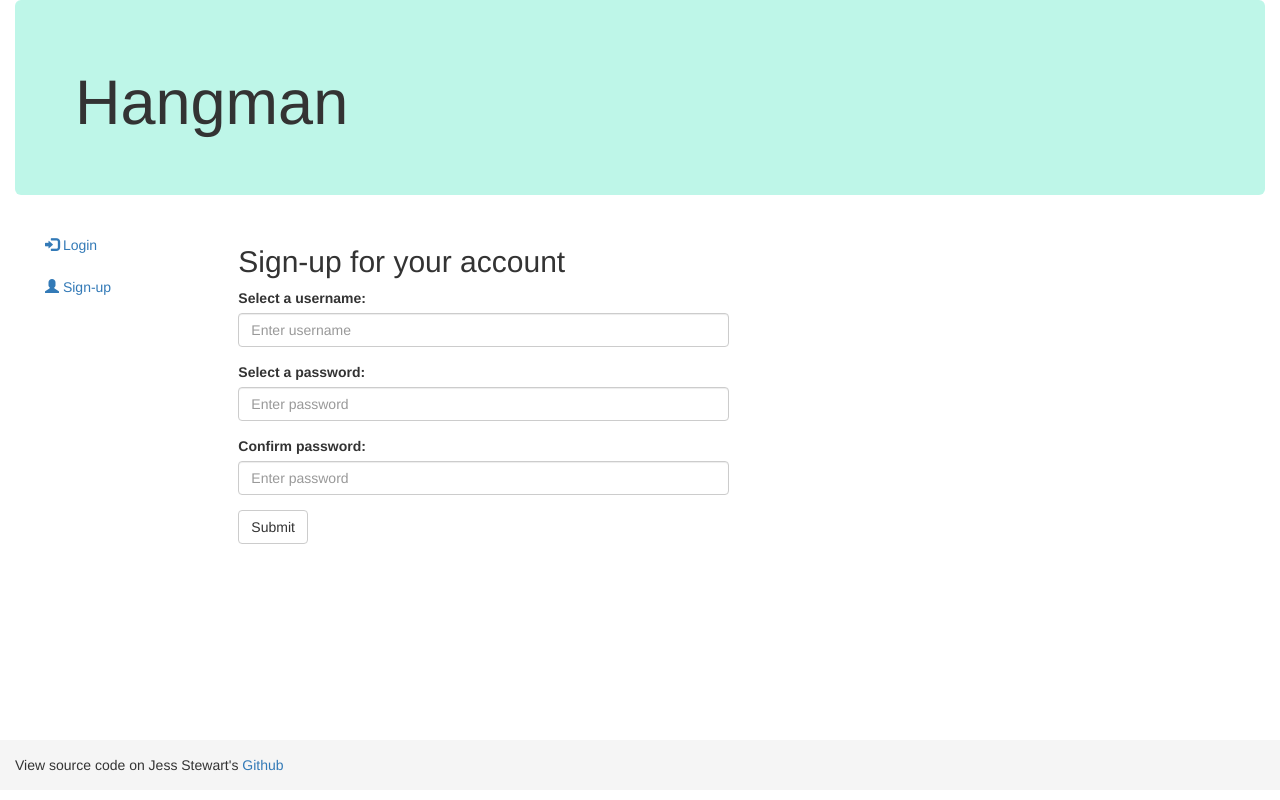
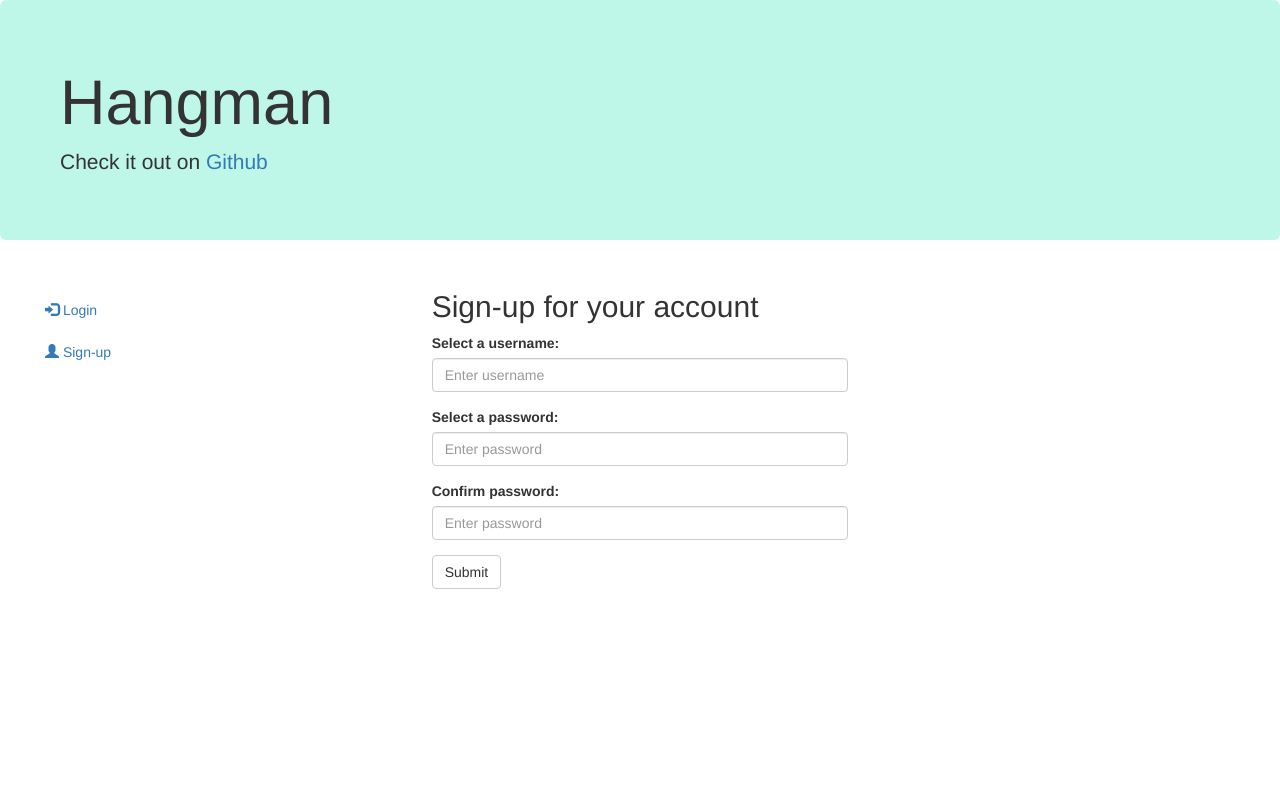
Before and after one commit to j-stew/hangman, a Flask app: page /signup in a window 1280 px wide. Run offline with Flask 2, Linux system fonts and the light colour scheme; some libraries are stand-ins or nearby versions.

Commit message:
fixing griding on layout and making UI changes to play html

```diff
--- a/hangman/static/main.css
+++ b/hangman/static/main.css
@@ -1,7 +1,3 @@
-html, body {
-  height: 100%;
-}
-
 th {
   font-size: large
 }
@@ -9,15 +5,3 @@ th {
 tr {
   font-size: large
 }
-
-#wrapper {
-  min-height: 100%;
-  height: auto;
-  margin: 0 auto -60px;
-  padding: 0 0 60px;
-}
-
-#footer {
-  line-height: 50px;
-  background-color: #f5f5f5;
-}
--- a/hangman/templates/layout.html
+++ b/hangman/templates/layout.html
@@ -6,19 +6,19 @@
   <meta name="viewport" content="width=device-width, initial-scale=1">
   <link rel="stylesheet" href="http://maxcdn.bootstrapcdn.com/bootstrap/3.3.4/css/bootstrap.min.css">
   <link rel="stylesheet" type="text/css" href="{{ url_for('static', filename='main.css') }}">
-  <script src="https://ajax.googleapis.com/ajax/libs/jquery/1.11.3/jquery.min.js"></script>
-  <script src="http://maxcdn.bootstrapcdn.com/bootstrap/3.3.4/js/bootstrap.min.js"></script>
 </head>
 <body>
 
-  <div id="wrapper">
   <div class="container-fluid">
+    <div class="row">
       <div class="jumbotron" style="background: hsla(165, 94%, 44%, 0.26)">
         <h1>Hangman</h1>
+        <p>Check it out on <a href="http://www.github.com/j-stew/hangman"</a>Github</p>
+      </div>
     </div>
 
     <div class="content">
-        <div class="col-sm-2">
+      <div class="col-md-2">
         <ul class="nav nav-pills nav-stacked">
           {% if request.path in '/login/signup' %}
             <li><a href="{{ url_for('login')}}"><span class="glyphicon glyphicon-log-in"></span> Login</a></li>
@@ -31,10 +31,18 @@
         </ul>
       </div>
 
-        <div class="col-sm-5">
+      <div class="col-md-4 col-md-offset-2">
+        <div class="row">
           {% block title %}
           {% endblock %}
+        </div>
 
+        <div class="row">
+          {% block page %}
+          {% endblock %}
+        </div>
+
+        <div class="row" style="margin-top: 3%">
           {% with messages = get_flashed_messages() %}
             {% if messages %}
               {% for message in messages %}
@@ -44,20 +52,10 @@
               {% endfor %}
             {% endif %}
           {% endwith %}
-
-          {% block page %}
-          {% endblock %}
-        </div>
-      </div>
-    </div>
-  </div>
-
-  <div id="footer">
-    <div class="container-fluid">
-      <span="text-muted credit">View source code on Jess Stewart's <a href="http://github.com/j-stew/hangman">Github</a></span>
         </div>
       </div>
 
     </div>
+  </div>
 </body>
 </html>
--- a/hangman/templates/play.html
+++ b/hangman/templates/play.html
@@ -10,7 +10,7 @@
   <div class="panel-body">{{ guesses.correct_guesses }}</div>
 </div>
 
-<div class="panel panel-danger">
+<div class="panel panel-warning">
   <div class="panel-heading">Incorrect guesses</div>
   <div class="panel-body">{{ guesses.incorrect_guesses }}</div>
 </div>
@@ -19,9 +19,9 @@
 
 <form method="post" action="{{ url_for('play') }}">
   <div class="form-group">
-    <label for="guess">Guess:</label>
+    <label for="guess" style="font-size: large">Guess:</label>
     <input type="text" class="form-control" name="guess" placeholder="Enter guess" autocomplete=off required>
   </div>
-  <button type="submit" class="btn btn-default">Submit</button>
+  <button type="submit" class="btn btn-info btn-lg">Submit</button>
 </form>
 {% endblock %}
```
Lines whose indentation alone changed are shown as unchanged.
